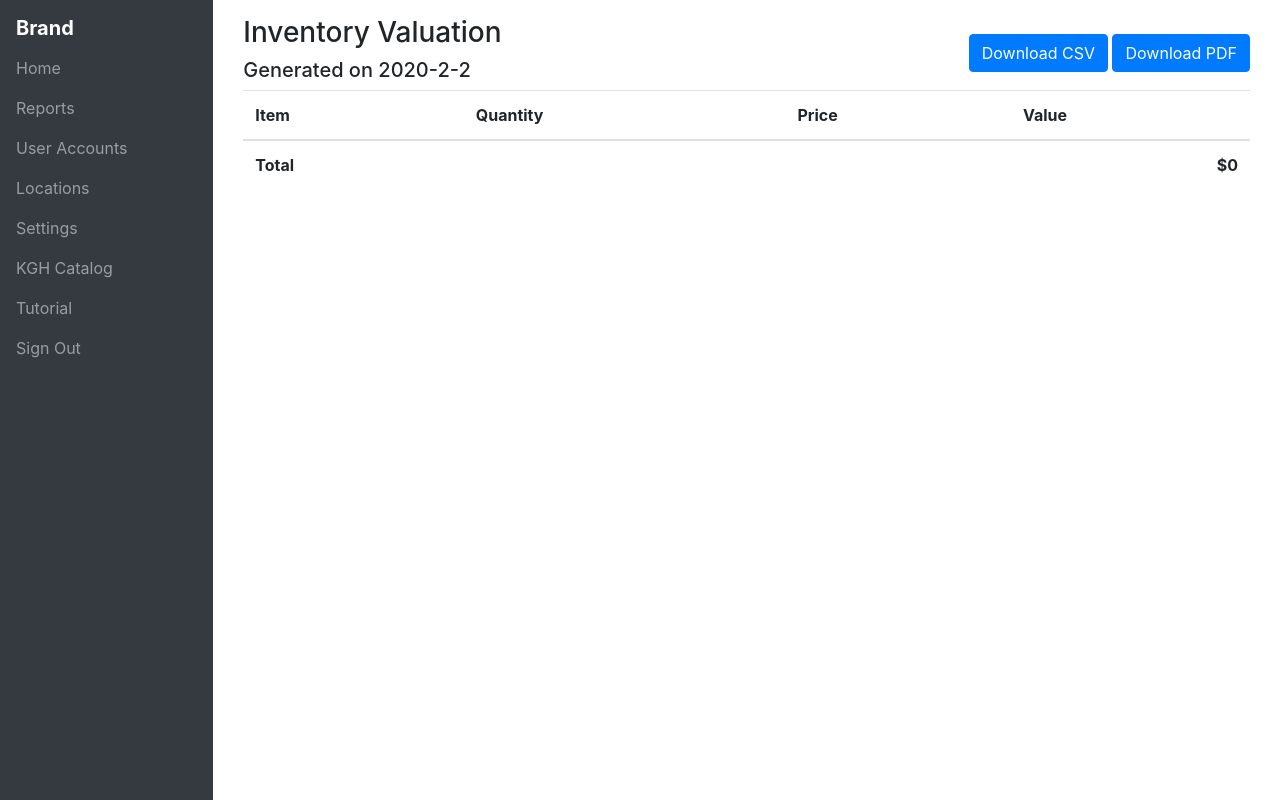
After one commit to Queens-Patient-Simulation-Lab/Inventory, a Django app: page /reports/valuation/ in a window 1280 px wide. The commit adds this page. Run offline with Django 3.2, Linux system fonts and the light colour scheme; data that the repository does not hold is empty; some libraries are stand-ins or nearby versions.

Commit message:
Add valuation report

```diff
--- a/reports/templates/web/main.html
+++ b/reports/templates/web/main.html
@@ -40,7 +40,7 @@
       <p class="mb-1">Lists items that are below par level</p>
     </a>
 
-    <a href="#" class="list-group-item list-group-item-action flex-column align-items-start">
+    <a href="{% url 'valuation'%}" class="list-group-item list-group-item-action flex-column align-items-start">
       <div class="d-flex w-100 justify-content-between">
         <h5 class="mb-1">Inventory Valuation</h5>
       </div>
--- /dev/null
+++ b/reports/templates/web/valuation.html
@@ -0,0 +1,42 @@
+{% extends "itemManagement/chrome_template.html" %}
+{% load humanize %}
+{% block body %}
+<div class="container">
+  <div class="d-flex flex-row align-items-center flex-wrap justify-content-between">
+    <div>
+      <h3>Inventory Valuation</h3>
+      <h5>Generated on {% now "Y-n-j" %}</h5>
+    </div>
+    <div class="text-center">
+      <a class="btn btn-primary" href="{% url 'valuation' format='csv' %}">Download CSV</a>
+      <a class="btn btn-primary" href="{% url 'valuation' format='pdf' %}">Download PDF</a>
+    </div>
+  </div>
+  <table class="table">
+    <thead>
+      <tr>
+        <th scope="col">Item</th>
+        <th scope="col">Quantity</th>
+        <th scope="col">Price</th>
+        <th scope="col">Value</th>
+      </tr>
+    </thead>
+    <tbody>
+      {% for item in items %}
+      <tr>
+        <td><a href="{% url 'item-details' itemId=item.id %}">{{item.name}}</a></td>
+        <td class="text-right">{{item.quantity}}</td>
+        <td class="text-right">${{item.price|intcomma}}</td>
+        <td class="text-right">${{item.value|intcomma}}</td>
+      </tr>
+      {% endfor %}
+      <tr class="font-weight-bold">
+        <td>Total</td>
+        <td></td>
+        <td></td>
+        <td class="text-right">${{total|intcomma}}</td>
+      </tr>
+    </tbody>
+  </table>
+</div>
+{% endblock body %}
--- a/reports/urls.py
+++ b/reports/urls.py
@@ -6,6 +6,7 @@ urlpatterns = [
     re_path(r'^onHand/(?:(?P<format>(?:csv|pdf))/)?$', views.InventoryOnHand, name="inventory-on-hand"),
     re_path(r'^obsolecense/(?:(?P<format>(?:csv|pdf))/)?$', views.InventoryObsolescence, name="inventory-obsolecense"),
     re_path(r'^reorder/(?:(?P<format>(?:csv|pdf))/)?$', views.ReorderList, name="reorder"),
+    re_path(r'^valuation/(?:(?P<format>(?:csv|pdf))/)?$', views.InventoryValuation, name="valuation"),
     path('cycle/', views.CycleCountHTML, name="cycle-count"),
     path('cycle/csv', views.CycleCountCSV, name="cycle-count-csv"),
     path('cycle/pdf', views.CycleCountPDF, name="cycle-count-pdf")
--- a/reports/views.py
+++ b/reports/views.py
@@ -92,3 +92,15 @@ def ReorderList(request, format=None):
         return __PDFResponseGenerator("reorder", "Reorder List", 'pdf/reorder.html', {"items": data})
     else:
         return render(request, 'web/reorder.html', {"items": data})
+
+
+def InventoryValuation(request, format=None):
+    data = [{"id": x.id, "name": x.title, "quantity": x.totalQuantity, "price": x.price, "value": x.totalQuantity * x.price} for x in Item.objects.all()]
+    data.sort(key=lambda x: x["value"], reverse=True)
+    total = sum(map(lambda x: x["value"], data))
+    if format == "csv":
+        return __CSVResponseGenerator("valuation", ["Name", "Quantity", "Price", "Value"], [[x["name"], x["quantity"], x["price"], x["value"]] for x in data])
+    elif format == "pdf":
+        return __PDFResponseGenerator("valuation", "Inventory Valuation", 'pdf/valuation.html', {"items": data, "total": total})
+    else:
+        return render(request, 'web/valuation.html', {"items": data, "total": total})
--- a/simulation_lab/settings.py
+++ b/simulation_lab/settings.py
@@ -44,6 +44,7 @@ INSTALLED_APPS = [
     'django.contrib.sessions',
     'django.contrib.messages',
     'django.contrib.staticfiles',
+    "django.contrib.humanize"
 ]
 
 MIDDLEWARE = [
```
Also changed, not shown: reports/templates/pdf/valuation.html (added, +30 -0 lines).
